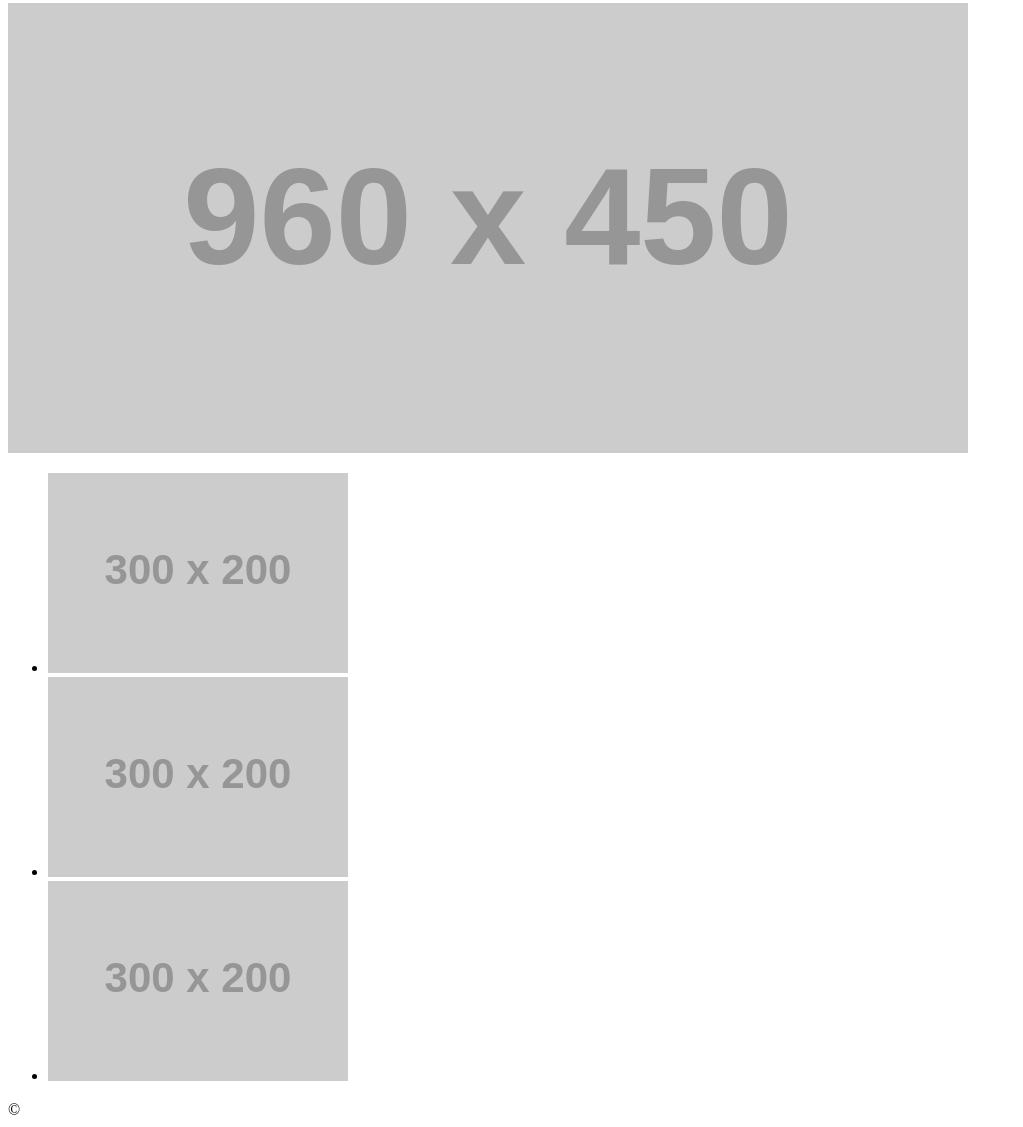
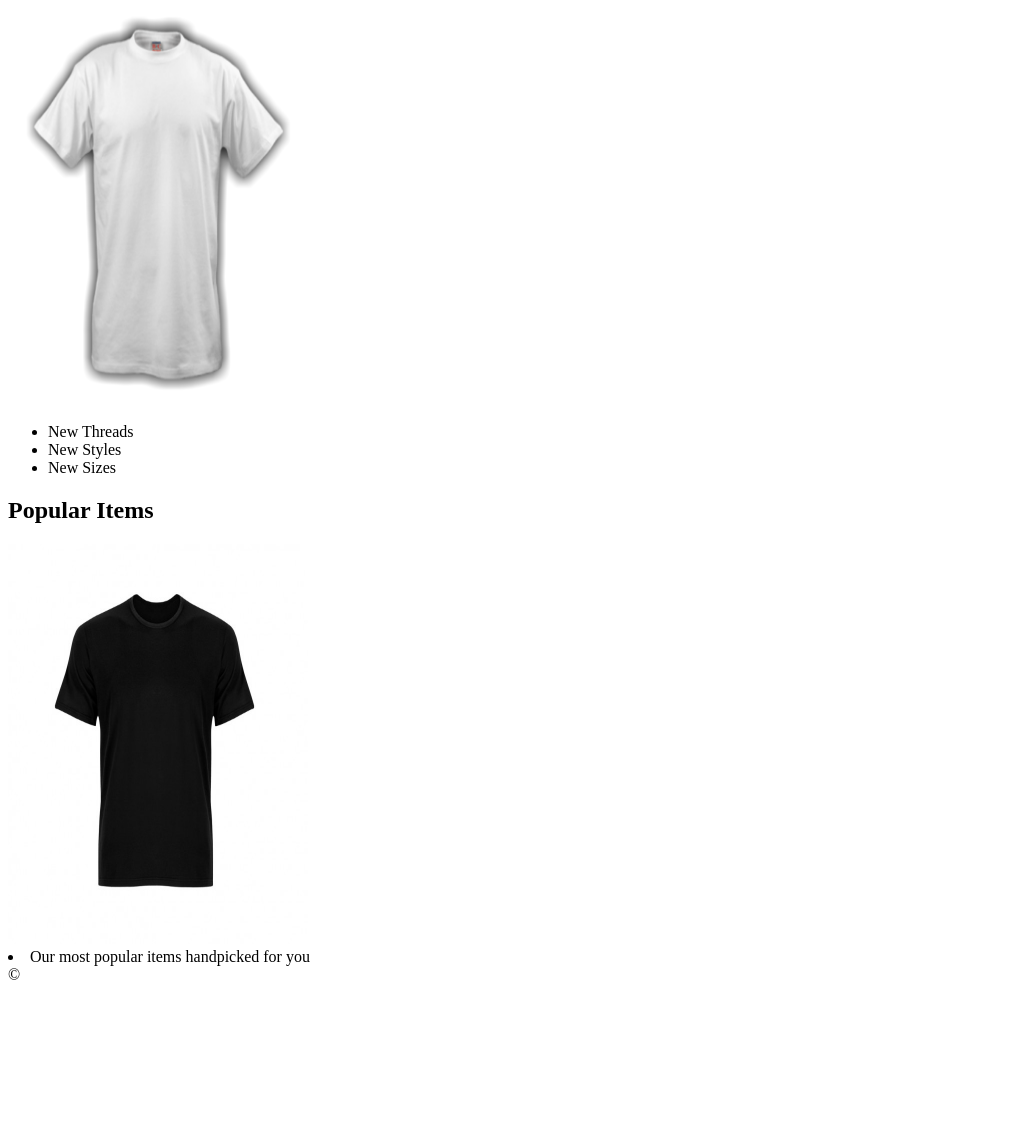
Before and after one commit to wtwalker1/Lab4-HTML-page, a plain HTML site: page index.html in a window 1280 px wide. Shown: the part 216-1343 px from the top of the page, without its empty margins (0-1023 px from the left). After the commit the page ends 1208 px from the top, so only its background shows below. Drawn offline with Linux system fonts and the light colour scheme; placeholder pictures from the web are drawn by us.

Commit message:
added new items area for home page

```diff
--- a/index.html
+++ b/index.html
@@ -33,12 +33,16 @@
       <!-- main -->
       <main>
           <h2>New Items</h2>
-         <img  src="http://placehold.it/960x450" >
+         <img  src="shirt-transparent-3.png" style="width:300px;height:400px;">
          <ul>
-            <li><img src="http://placehold.it/300x200"  /></li>
-            <li><img src="http://placehold.it/300x200"  /></li>
-            <li><img src="http://placehold.it/300x200"  /></li>
+            <li>New Threads</li>
+            <li>New Styles</li>
+            <li>New Sizes</li>
          </ul>
+
+         <h2>Popular Items</h2>
+         <img src="black-t-shirt.jpeg" style="width:300px;height:400px;">
+            <li>Our most popular items handpicked for you</li>
       </main>
       <!-- footer -->
       <footer>
```
Also changed, not shown: black-t-shirt.jpeg (added).
